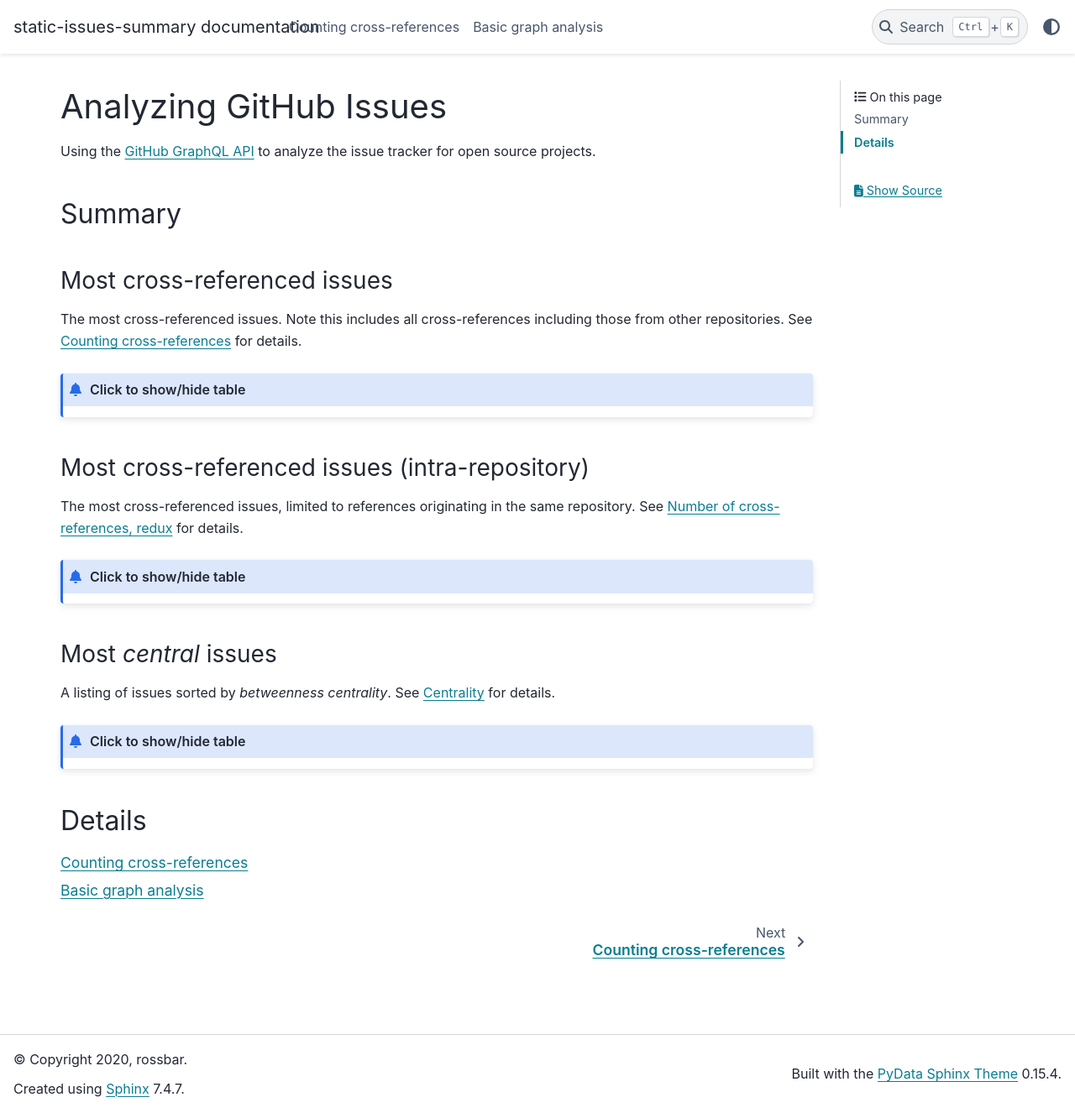
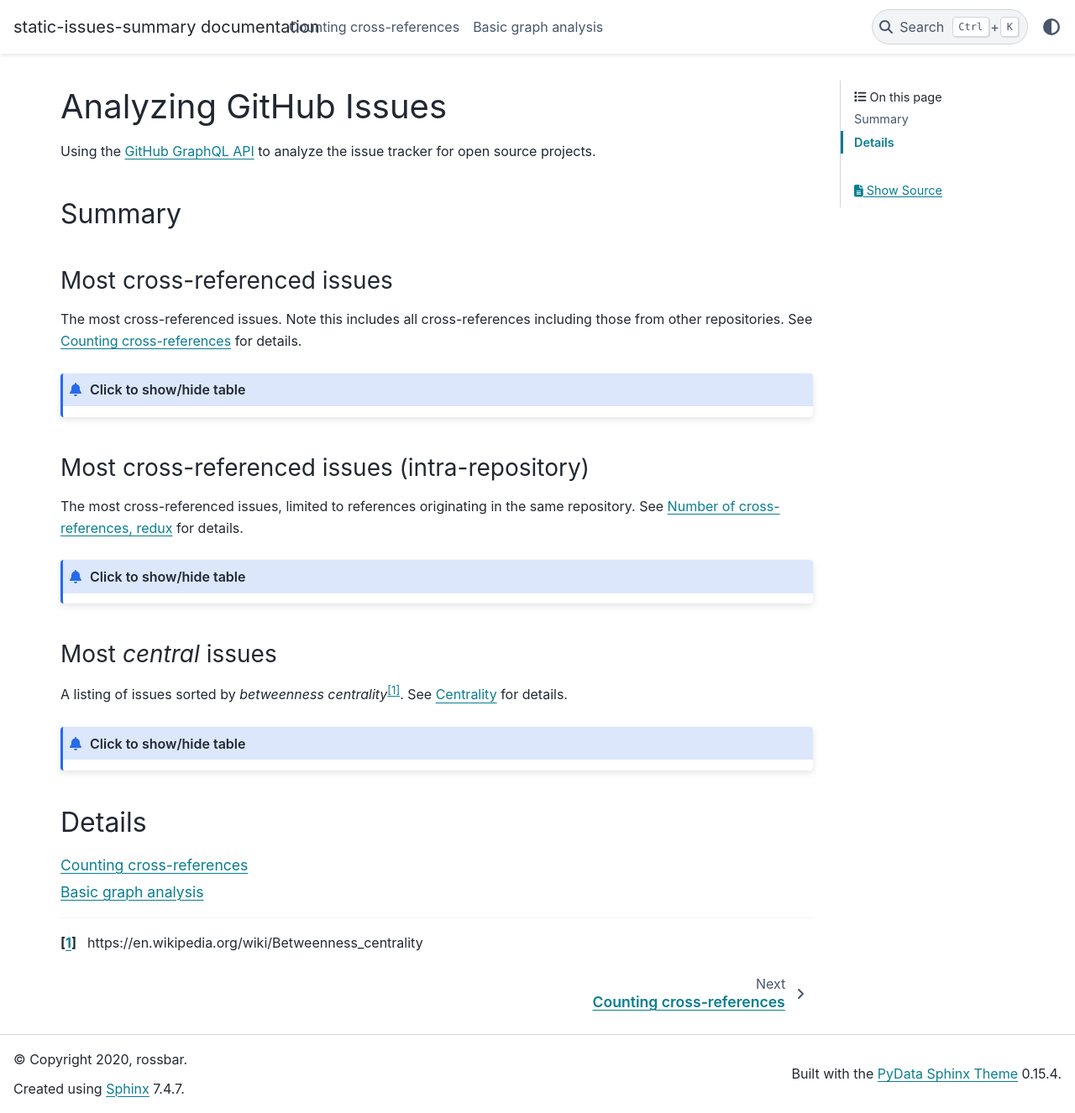
Before and after one commit to scientific-python/devstats.scientific-python.org, a Sphinx documentation site: the page built from doc/index.md, in a window 1280 px wide and 1326 px high. Shown: the whole window at 84% size. Built offline with Sphinx 7.4.7 and the PyData theme 0.15.4, drawn with Linux system fonts in a browser that asks for light colours.

Commit message:
Add ref for betweenness centrality

`````diff
--- a/doc/index.md
+++ b/doc/index.md
@@ -33,7 +33,7 @@ originating in the same repository. See {ref}`sec:degree` for details.
 
 ### Most *central* issues
 
-A listing of issues sorted by *betweenness centrality*.
+A listing of issues sorted by *betweenness centrality*[^centrality].
 See {ref}`sec:centrality` for details.
 
 ````{admonition} Click to show/hide table
@@ -42,6 +42,8 @@ See {ref}`sec:centrality` for details.
 ```{include} content/_generated/centrality_table.md
 ```
 ````
+
+[^centrality]: https://en.wikipedia.org/wiki/Betweenness_centrality
 
 ## Details
 
`````
